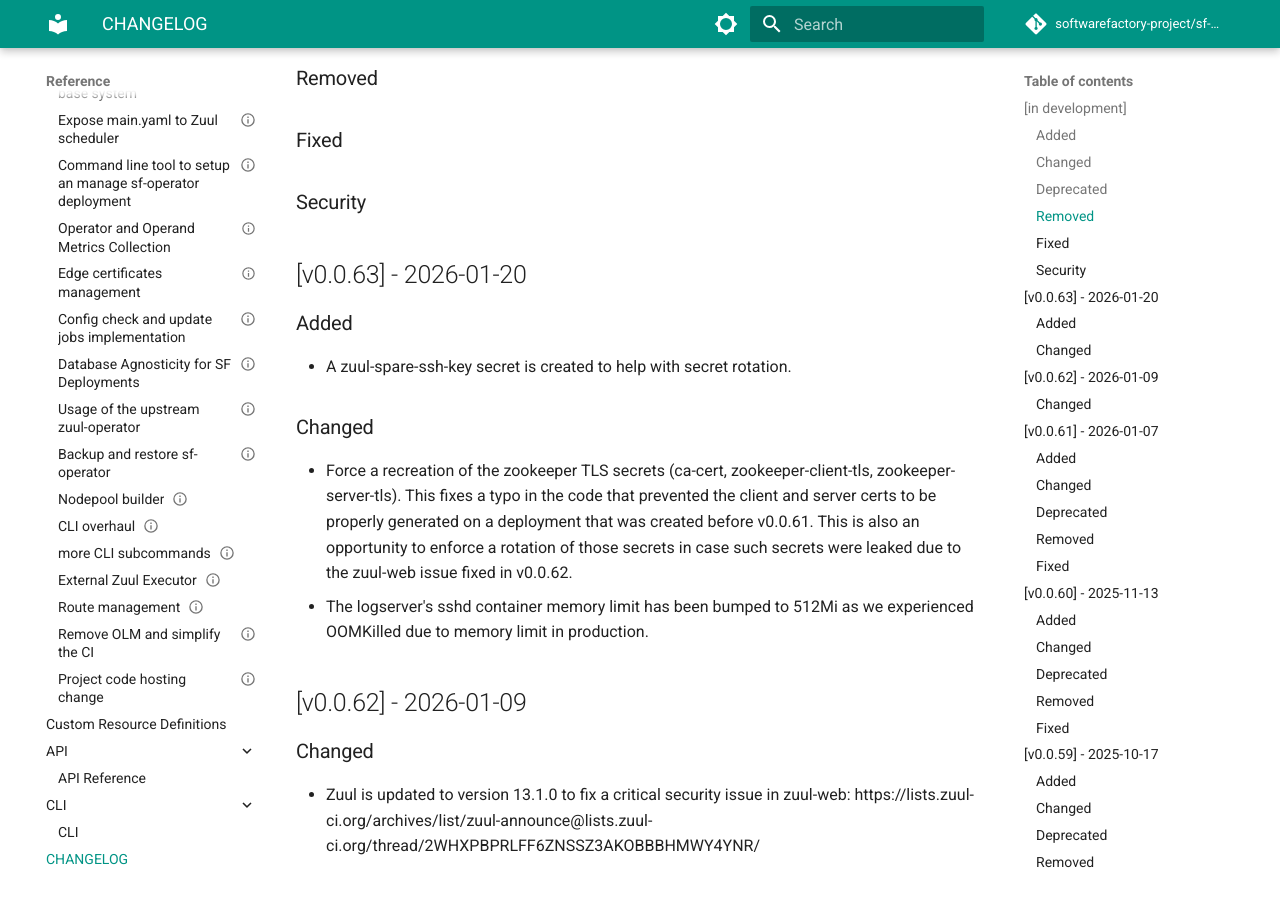
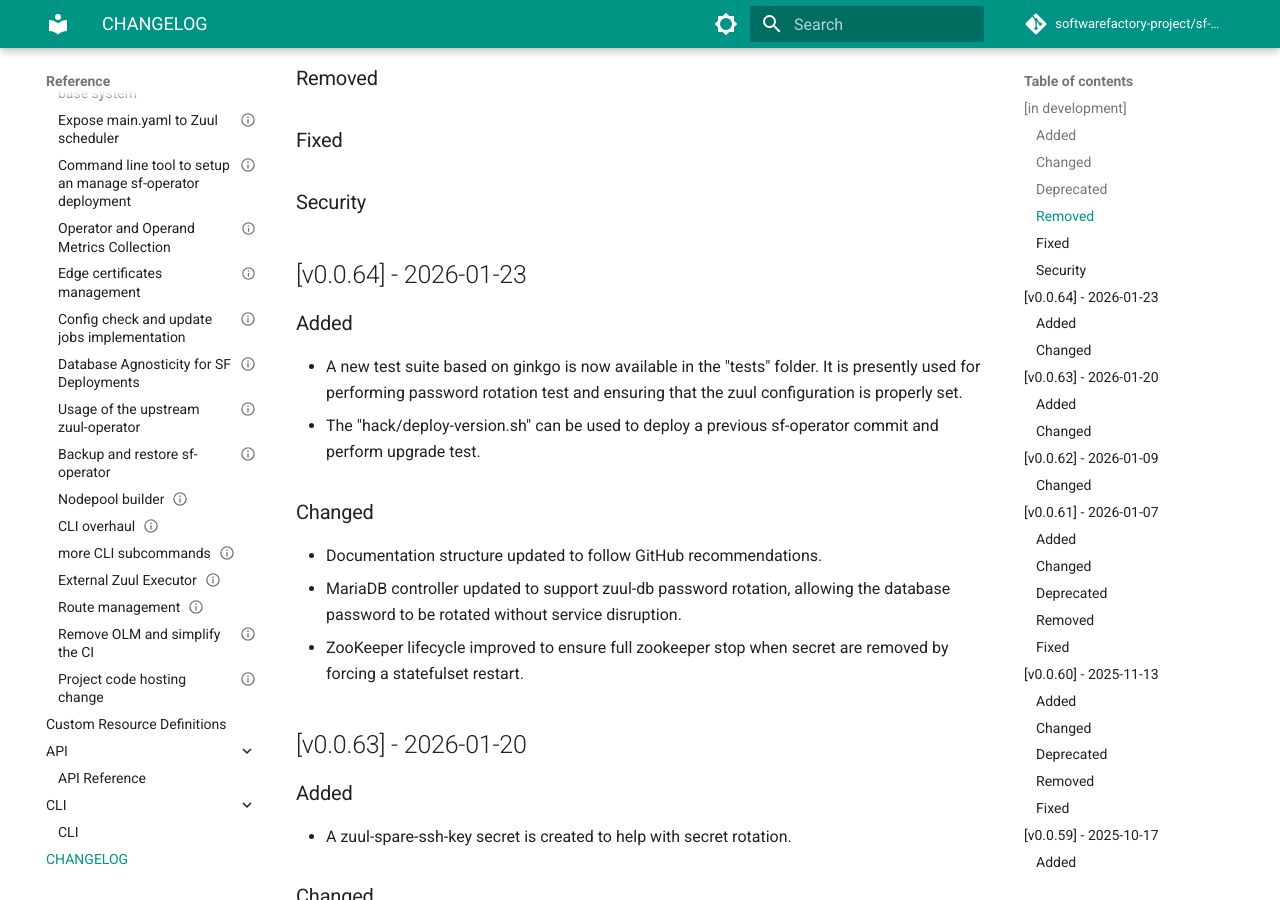
Before and after one commit to softwarefactory-project/sf-operator, an MkDocs documentation site: the page built from docs/reference/CHANGELOG.md, in a window 1280 px wide and 900 px high, scrolled down 467 px. Built offline with MkDocs 1.6.1 and Material for MkDocs 9.7.7, drawn with Linux system fonts in a browser that asks for light colours; comment, search, counter and statistics services are not loaded.

Commit message:
Update CHANGELOG for v0.0.64 release
Change-Id: Ia9711e9b3d4fbea11d770b4f12003facbc6e757b

```diff
--- a/docs/reference/CHANGELOG.md
+++ b/docs/reference/CHANGELOG.md
@@ -11,6 +11,19 @@ All notable changes to this project will be documented in this file.
 ### Removed
 ### Fixed
 ### Security
+
+## [v0.0.64] - 2026-01-23
+
+### Added
+
+- A new test suite based on ginkgo is now available in the "tests" folder. It is presently used for performing password rotation test and ensuring that the zuul configuration is properly set.
+- The "hack/deploy-version.sh" can be used to deploy a previous sf-operator commit and perform upgrade test.
+
+### Changed
+
+- Documentation structure updated to follow GitHub recommendations.
+- MariaDB controller updated to support zuul-db password rotation, allowing the database password to be rotated without service disruption.
+- ZooKeeper lifecycle improved to ensure full zookeeper stop when secret are removed by forcing a statefulset restart.
 
 ## [v0.0.63] - 2026-01-20
 
```
